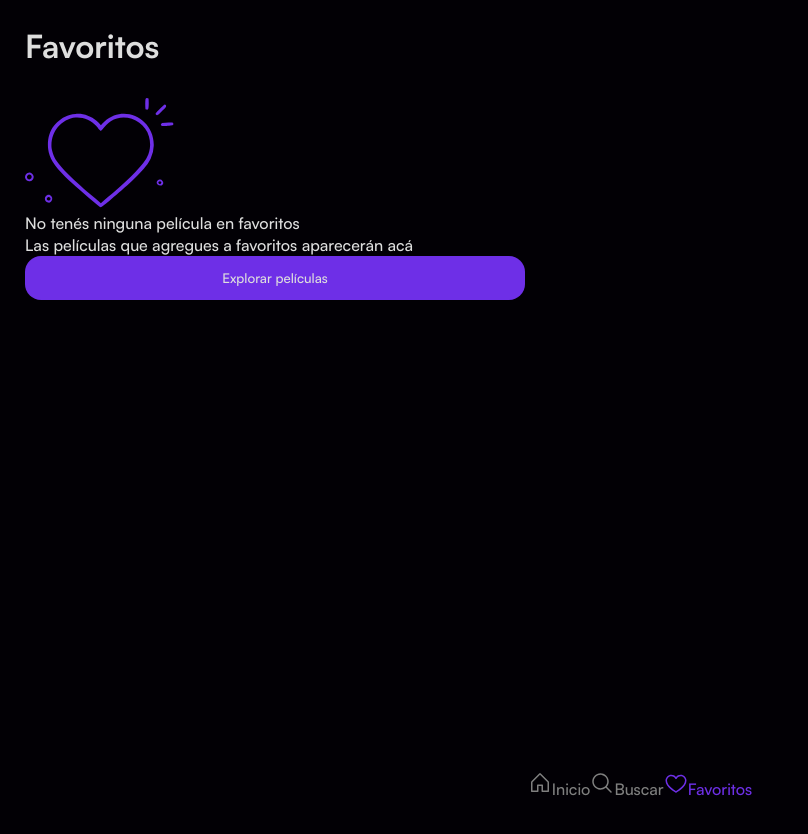
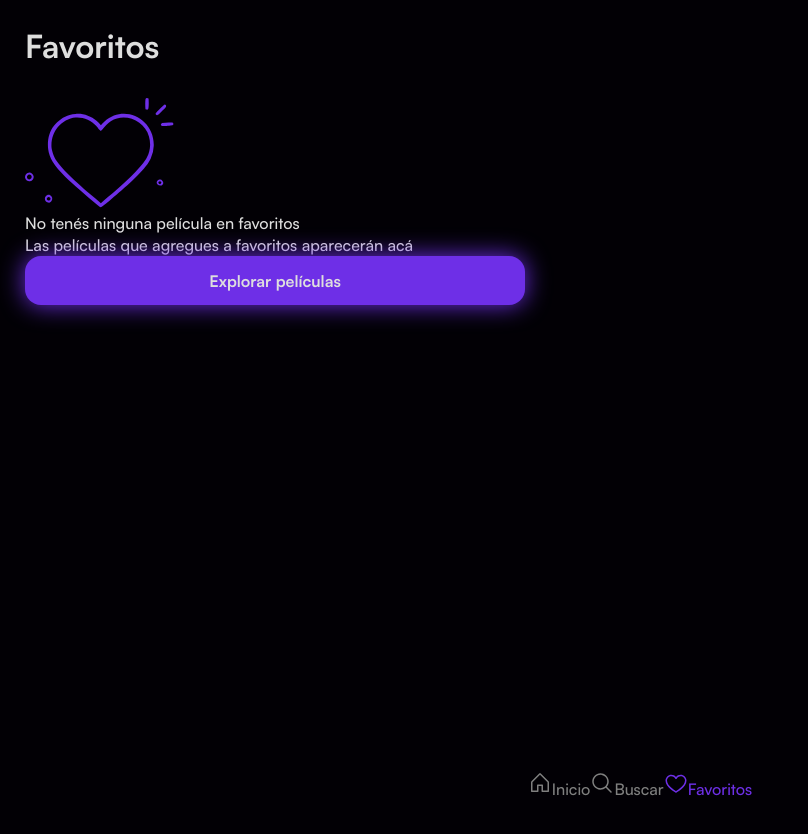
Before and after one commit to titoValen/adm-parcial-2, a Vue app: page /favoritos in a window 1280 px wide. Shown: the top 834 px of the page, without its empty margins (0-808 px from the left). Built offline with nearby package versions, Linux system fonts and the light colour scheme.

Commit message:
cambios menores en el boton de agregar favoritos

```diff
--- a/src/components/Button.vue
+++ b/src/components/Button.vue
@@ -27,5 +27,28 @@ defineProps({
   max-width: 500px;
   cursor: pointer;
   border-radius: 1rem;
+  box-shadow: 0 0 25px var(--color-acento);
+  background: var(--color-acento);
+  box-shadow: var(--color-acento) 0px 0px 25px;
+  transition: 0.5s;
+  transition-property: box-shadow;
+  font-family: var(--font-bold);
+}
+
+.button__contenido {
+  display: flex;
+  align-items: center;
+  justify-content: center;
+  gap: 0.5rem;
+  font-family: var(--font-bold);
+  font-size: 1rem
+
+}
+
+.button:hover {
+  box-shadow: 0 0 5px var(--color-acento),
+              0 0 25px var(--color-acento),
+              0 0 50px var(--color-acento),
+              0 0 100px var(--color-acento);
 }
 </style>
```
